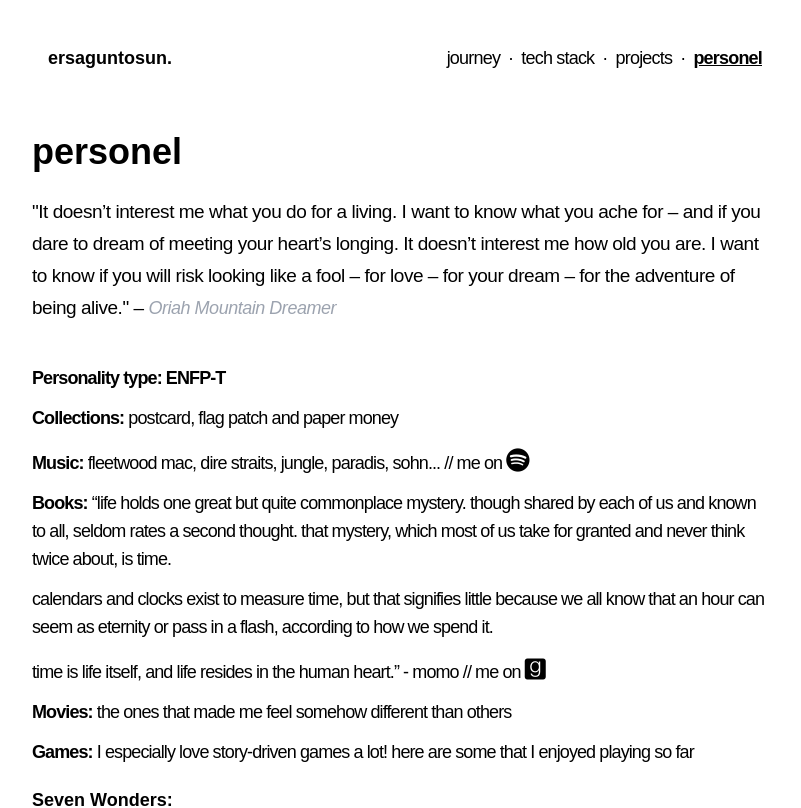
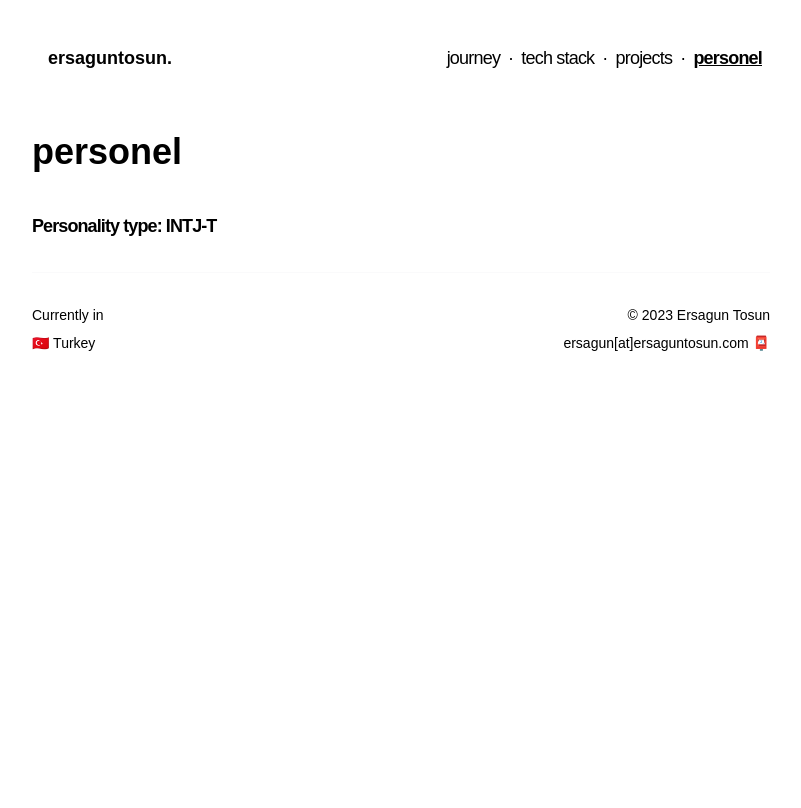
Before and after one commit to ErsaGunTosun/ersaguntosun.com, a React (Create React App) app: page /personel in a window 1280 px wide. Shown: the top 808 px of the page, without its empty margins (239-1040 px from the left). Built offline with nearby package versions, Linux system fonts and the light colour scheme; a web font is replaced by a local one.

Commit message:
added personel page and clear unnecessary lines

```diff
--- a/src/pages/Journey.js
+++ b/src/pages/Journey.js
@@ -3,9 +3,6 @@ import React from 'react'
 // components
 import Header from '../components/Header.js';
 import Footer from '../components/Footer.js';
-
-// assets
-import Nlogo from '../assets/images/n.jpeg'
 
 function Journey() {
     return (
--- a/src/pages/Personel.js
+++ b/src/pages/Personel.js
@@ -13,32 +13,15 @@ function Personel() {
                 <Header islogo={true} ispage={'personel'} />
                 <div className='mt-10'>
                     <h1 className='text-4xl font-bold mb-6'>personel</h1>
-                    <p className='text-lgx leading-8 font-light mt-6 tracking-tight'>
-                        "It doesn’t interest me what you do for a living. I want to know what you ache for – and if you dare to dream of meeting your heart’s longing.
-                        It doesn’t interest me how old you are.
-                        I want to know if you will risk looking like a fool – for love – for your dream – for the adventure of being alive."
-                        – <span className='italic text-lg text-gray-400'>Oriah Mountain Dreamer</span>
-                    </p>
                     <div className='mt-10 text-lg font-normal tracking-tighter'>
-                        <p className='font-bold'> Personality type: ENFP-T</p>
-                        <p className='my-3'><strong>Collections:</strong> postcard, flag patch and paper money</p>
-                        <p className='my-3'><strong>Music:</strong> fleetwood mac, dire straits, jungle, paradis, sohn... // me on <i className="fa-brands fa-spotify text-2xl"></i></p>
-                        <p className='my-3'> <strong>Books:</strong> “life holds one great but quite commonplace mystery.
-                            though shared by each of us and known to all, seldom rates a second thought.
-                            that mystery, which most of us take for granted and never think twice about, is time.</p>
-                        <p className='my-3'>
-                            calendars and clocks exist to measure time,
-                            but that signifies little because we all know that an hour can seem as eternity or pass in a flash,
-                            according to how we spend it.
-                        </p>
-                        <p className='my-3'>time is life itself, and life resides in the human heart.” - momo // me on <i className="fa-brands fa-goodreads text-2xl"></i></p>
-                        <p className='my-3'><strong>Movies:</strong> the ones that made me feel somehow different than others</p>
-                        <p className='my-3'><strong>Games:</strong> I especially love story-driven games a lot! here are some that I enjoyed playing so far</p>
+                        <p className='font-bold'> Personality type: INTJ-T</p>
                     </div>
 
-                    <SevenWonders  actives={['colosseum','machu','redeemer']} />
-
+                    {/*
+                    I have never been to any country and I have never been to the 7 wonders of the world 😟
+                    <SevenWonders  actives={[]} />
                     <World />
+                    */}
                 </div>
                 <hr className='my-8 opacity-20' />
                 <Footer />
```
